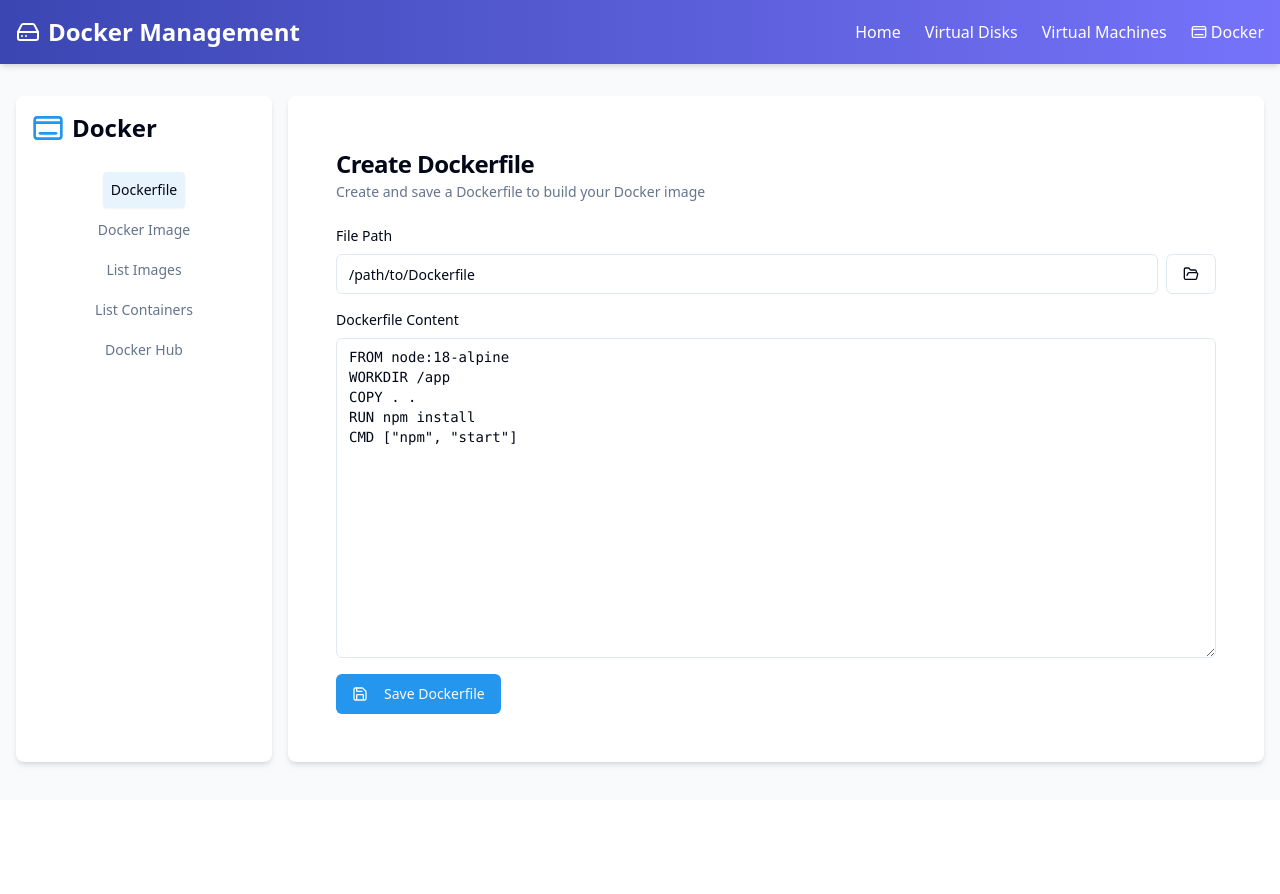
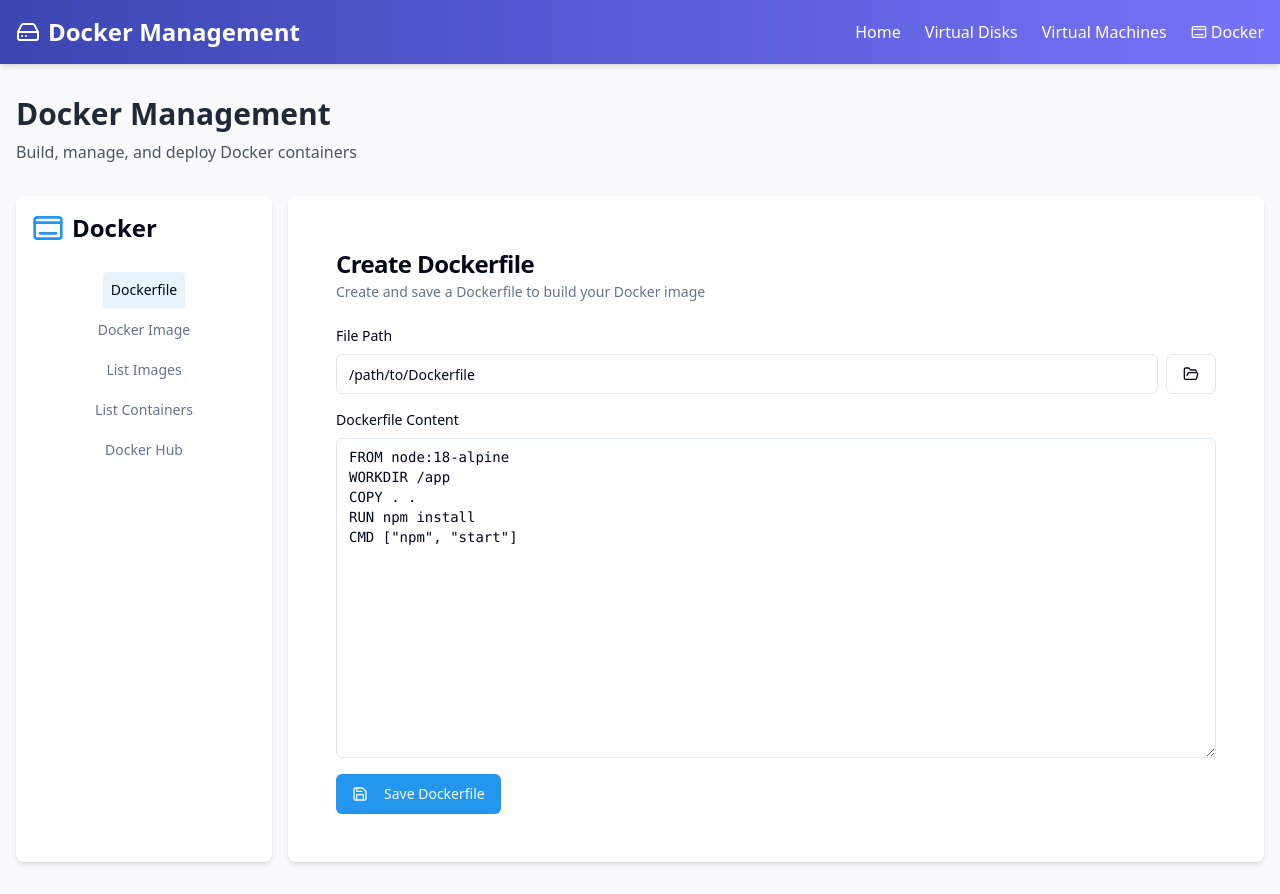
Before and after one commit to Codrix1/vm-wizard-gui-craft, a React (Vite) app: page /docker in a window 1280 px wide. Before the commit the page ends 800 px from the top, so only its background shows below. Built offline with nearby package versions, Linux system fonts and the light colour scheme.

Commit message:
Fix: Improve Docker page layout
Improved the layout of the Docker page and added a title, aligning it with the design of other pages.

```diff
--- a/src/pages/Docker.tsx
+++ b/src/pages/Docker.tsx
@@ -14,7 +14,12 @@ const Docker = () => {
 
   return (
     <Layout title="Docker Management">
-      <div className="flex flex-col md:flex-row h-full min-h-[calc(100vh-10rem)]">
+      <div className="mb-8">
+        <h1 className="text-3xl font-bold text-gray-800">Docker Management</h1>
+        <p className="text-gray-600 mt-2">Build, manage, and deploy Docker containers</p>
+      </div>
+
+      <div className="flex flex-col md:flex-row h-full min-h-[calc(100vh-16rem)]">
         {/* Sidebar */}
         <div className="w-full md:w-64 bg-white shadow-md rounded-lg p-4 mb-4 md:mb-0 md:mr-4">
           <div className="flex items-center mb-6">
```
